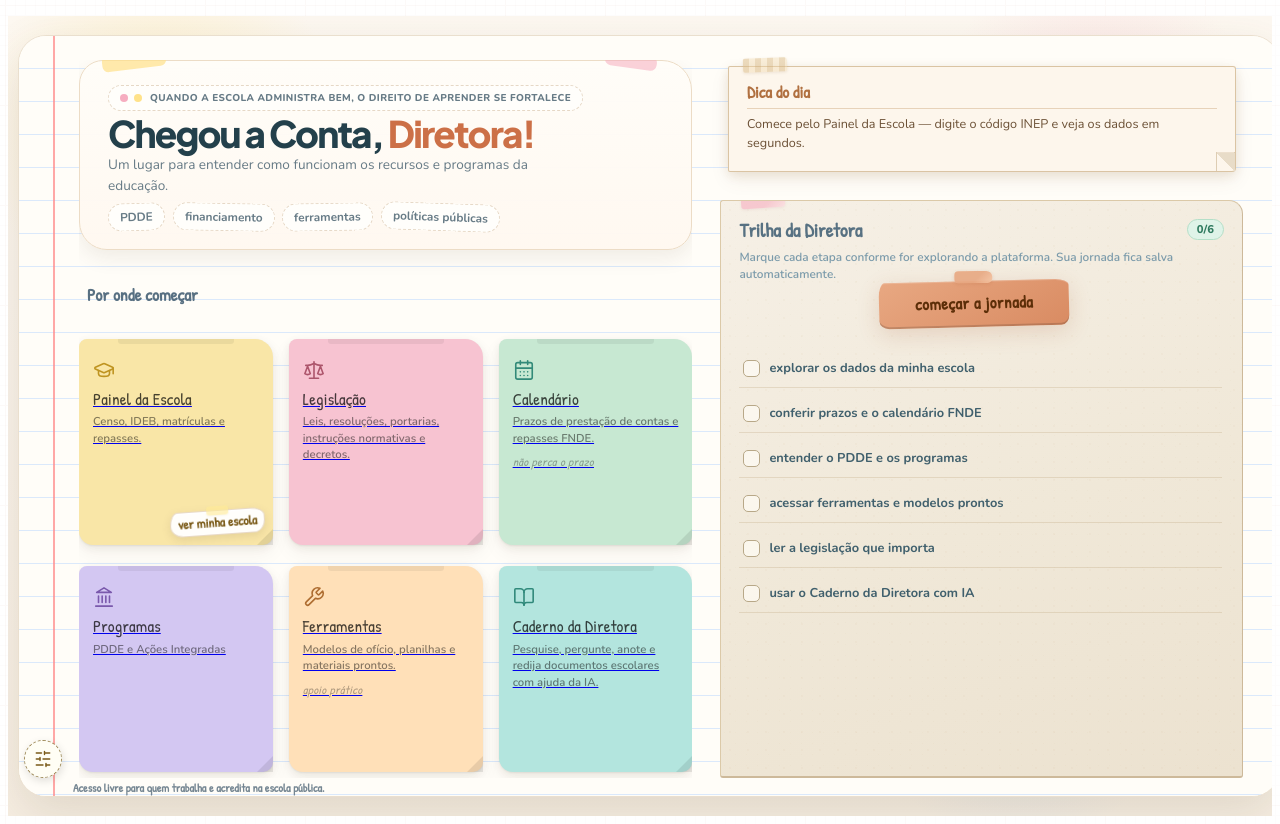
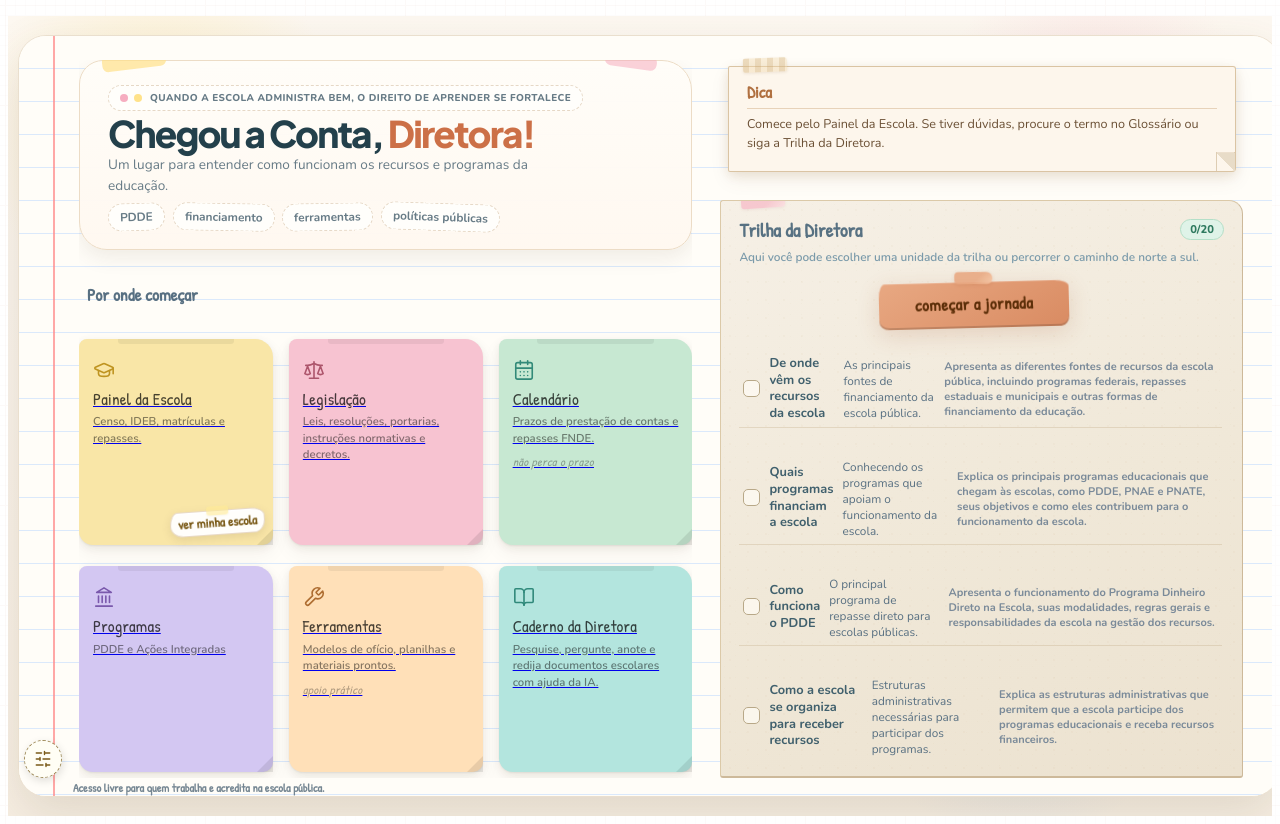
Before and after one commit to MairaSoSa/Chegou-a-conta-Diretora, a React (Vite) app in the folder client/: page / in a window 1280 px wide. Built offline with nearby package versions, Linux system fonts and the light colour scheme; a web font is replaced by a local one.

Commit message:
remove título 'Navegue pelo rio' da trilha, volta layout anterior

```diff
--- a/client/src/pages/Home.tsx
+++ b/client/src/pages/Home.tsx
@@ -11,12 +11,26 @@ import "./home-landing.css";
 const STORAGE_KEY = "chegou-conta-trilha-progresso";
 
 const TRILHA_ITEMS = [
-  { id: "t1", label: "explorar os dados da minha escola" },
-  { id: "t2", label: "conferir prazos e o calendário FNDE" },
-  { id: "t3", label: "entender o PDDE e os programas" },
-  { id: "t4", label: "acessar ferramentas e modelos prontos" },
-  { id: "t5", label: "ler a legislação que importa" },
-  { id: "t6", label: "usar o Caderno da Diretora com IA" },
+  { id: "t1", label: "De onde vêm os recursos da escola", subtitle: "As principais fontes de financiamento da escola pública.", ementa: "Apresenta as diferentes fontes de recursos da escola pública, incluindo programas federais, repasses estaduais e municipais e outras formas de financiamento da educação." },
+  { id: "t2", label: "Quais programas financiam a escola", subtitle: "Conhecendo os programas que apoiam o funcionamento da escola.", ementa: "Explica os principais programas educacionais que chegam às escolas, como PDDE, PNAE e PNATE, seus objetivos e como eles contribuem para o funcionamento da escola." },
+  { id: "t3", label: "Como funciona o PDDE", subtitle: "O principal programa de repasse direto para escolas públicas.", ementa: "Apresenta o funcionamento do Programa Dinheiro Direto na Escola, suas modalidades, regras gerais e responsabilidades da escola na gestão dos recursos." },
+  { id: "t4", label: "Como a escola se organiza para receber recursos", subtitle: "Estruturas administrativas necessárias para participar dos programas.", ementa: "Explica as estruturas administrativas que permitem que a escola participe dos programas educacionais e receba recursos financeiros." },
+  { id: "t5", label: "O que é a unidade executora", subtitle: "A entidade responsável por administrar os recursos da escola.", ementa: "Apresenta o conceito de unidade executora, suas funções e sua importância para a gestão financeira da escola." },
+  { id: "t6", label: "Quem administra os recursos da escola", subtitle: "Diretoria, conselho e responsabilidades na gestão.", ementa: "Explica quem são os responsáveis pela administração dos recursos da unidade executora e como ocorre a participação da comunidade escolar." },
+  { id: "t7", label: "O estatuto da unidade executora", subtitle: "O documento que define regras e funcionamento da entidade.", ementa: "Apresenta o estatuto da unidade executora, seus objetivos e sua importância para o funcionamento institucional da entidade." },
+  { id: "t8", label: "Documentos da escola no cartório", subtitle: "Registros que formalizam a unidade executora.", ementa: "Explica quais documentos precisam ser registrados em cartório, como estatuto e atas, e por que esses registros são importantes." },
+  { id: "t9", label: "A conta bancária da escola", subtitle: "Onde ficam os recursos dos programas educacionais.", ementa: "Apresenta o funcionamento das contas bancárias vinculadas aos programas educacionais e sua importância na gestão financeira." },
+  { id: "t10", label: "Quem pode movimentar a conta", subtitle: "Responsáveis e autorizações para movimentação financeira.", ementa: "Explica quem pode movimentar as contas da unidade executora e como essas autorizações são registradas no banco." },
+  { id: "t11", label: "Quando os recursos chegam", subtitle: "Entendendo os repasses dos programas educacionais.", ementa: "Apresenta como funcionam os calendários de repasse dos programas e como a escola pode acompanhar a chegada dos recursos." },
+  { id: "t12", label: "Como planejar o uso dos recursos", subtitle: "Definindo prioridades para melhorar a escola.", ementa: "Explica como planejar o uso dos recursos da escola considerando necessidades pedagógicas e administrativas." },
+  { id: "t13", label: "O que pode ser pago com os recursos", subtitle: "Regras para utilização dos recursos dos programas.", ementa: "Apresenta as despesas permitidas pelos programas educacionais e as principais restrições relacionadas ao uso dos recursos." },
+  { id: "t14", label: "Notas fiscais e comprovantes", subtitle: "Documentos necessários para registrar despesas.", ementa: "Explica os documentos fiscais utilizados para comprovar despesas e garantir a regularidade da gestão financeira." },
+  { id: "t15", label: "Como organizar os documentos da escola", subtitle: "Gestão e arquivamento de documentos administrativos.", ementa: "Apresenta formas de organizar e arquivar documentos relacionados aos programas e à administração da escola." },
+  { id: "t16", label: "Como funciona a prestação de contas", subtitle: "Demonstrando como os recursos foram utilizados.", ementa: "Explica o processo de prestação de contas dos programas educacionais e sua importância para a continuidade dos repasses." },
+  { id: "t17", label: "Processos administrativos da escola", subtitle: "Registros formais de decisões e procedimentos institucionais.", ementa: "Apresenta o conceito de processos administrativos e sua importância para registrar decisões e procedimentos da escola." },
+  { id: "t18", label: "Documentos oficiais da escola", subtitle: "Atas, ofícios e registros institucionais.", ementa: "Apresenta os principais documentos oficiais utilizados na administração escolar e suas funções." },
+  { id: "t19", label: "Transparência e participação da comunidade", subtitle: "Controle social e acompanhamento da gestão escolar.", ementa: "Explica o papel do conselho escolar e da comunidade no acompanhamento dos recursos e decisões administrativas." },
+  { id: "t20", label: "Transição entre diretores", subtitle: "Organizando a passagem de gestão da escola.", ementa: "Apresenta os cuidados necessários na transição administrativa entre diretoras e diretores para garantir continuidade na gestão." },
 ];
 
 interface NoteCard {
@@ -166,9 +180,9 @@ export default function Home() {
             <div className="hl-right-col">
               {/* Dica do dia */}
               <div className="hl-tip-box">
-                <strong>Dica do dia</strong>
+                <strong>Dica</strong>
                 <p>
-                  Comece pelo Painel da Escola — digite o código INEP e veja os dados em segundos.
+                  Comece pelo Painel da Escola. Se tiver dúvidas, procure o termo no Glossário ou siga a Trilha da Diretora.
                 </p>
               </div>
 
@@ -181,7 +195,7 @@ export default function Home() {
                   </span>
                 </div>
                 <p className="hl-trilha-desc">
-                  Marque cada etapa conforme for explorando a plataforma. Sua jornada fica salva automaticamente.
+                  Aqui você pode escolher uma unidade da trilha ou percorrer o caminho de norte a sul.
                 </p>
                 <Link href="/trilha" className="hl-remendo-jornada-wrap">
                   <div className="hl-remendo hl-remendo-jornada">começar a jornada</div>
@@ -191,6 +205,7 @@ export default function Home() {
                     <div
                       key={item.id}
                       className={`hl-check-item${checks[item.id] ? " done" : ""}`}
+                      style={{ marginBottom: 18 }}
                     >
                       <input
                         id={item.id}
@@ -198,7 +213,13 @@ export default function Home() {
                         checked={!!checks[item.id]}
                         onChange={() => toggleCheck(item.id)}
                       />
-                      <label htmlFor={item.id}>{item.label}</label>
+                      <label htmlFor={item.id} style={{ fontWeight: 700 }}>{item.label}</label>
+                      {item.subtitle && (
+                        <div style={{ fontSize: '.92em', color: '#587082', marginTop: 2, fontWeight: 500 }}>{item.subtitle}</div>
+                      )}
+                      {item.ementa && (
+                        <div style={{ fontSize: '.86em', color: '#7a8a99', marginTop: 2 }}>{item.ementa}</div>
+                      )}
                     </div>
                   ))}
                 </div>
--- a/client/src/pages/home-landing.css
+++ b/client/src/pages/home-landing.css
@@ -402,7 +402,9 @@
 /* Variante colada na Trilha */
 .hl-remendo-jornada-wrap {
   display: flex; justify-content: center;
-  margin-bottom: 12px; text-decoration: none;
+  margin-top: 18px;
+  margin-bottom: 12px;
+  text-decoration: none;
 }
 .hl-remendo-jornada {
   position: relative;
```
